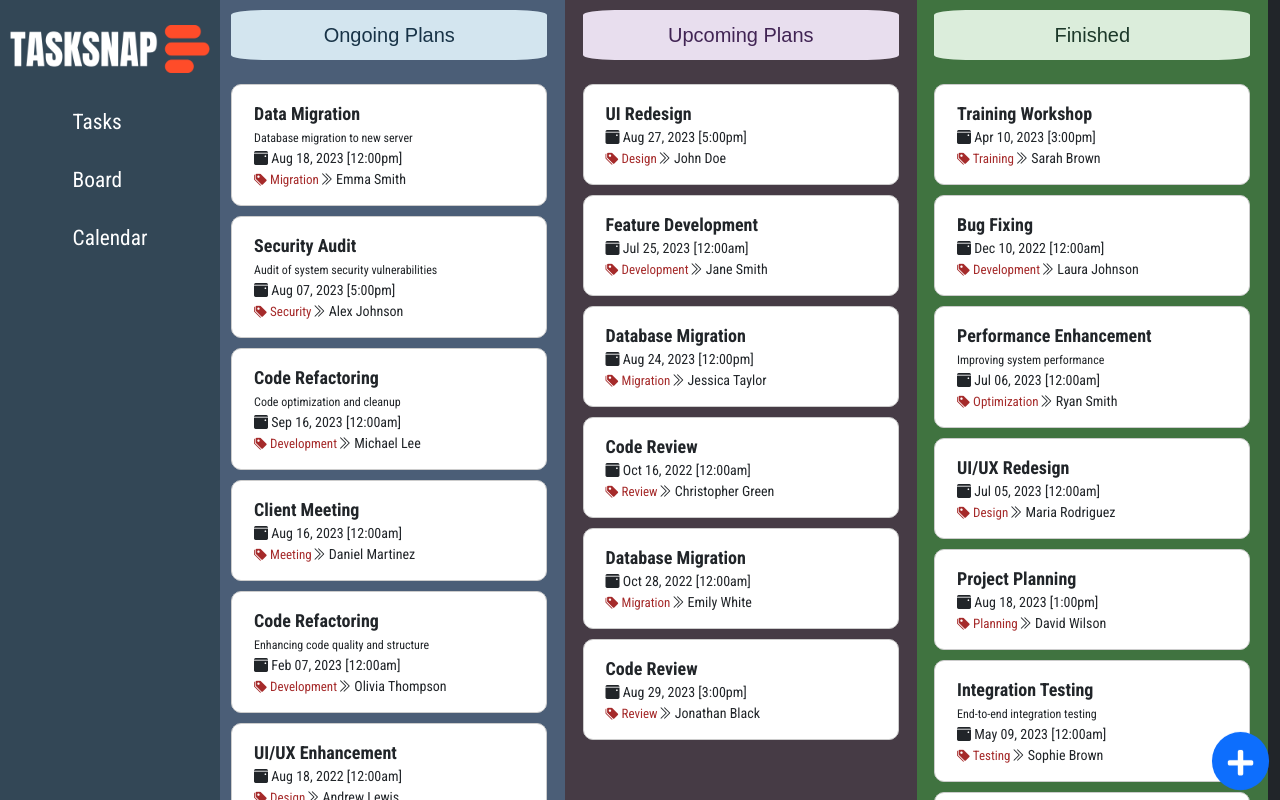
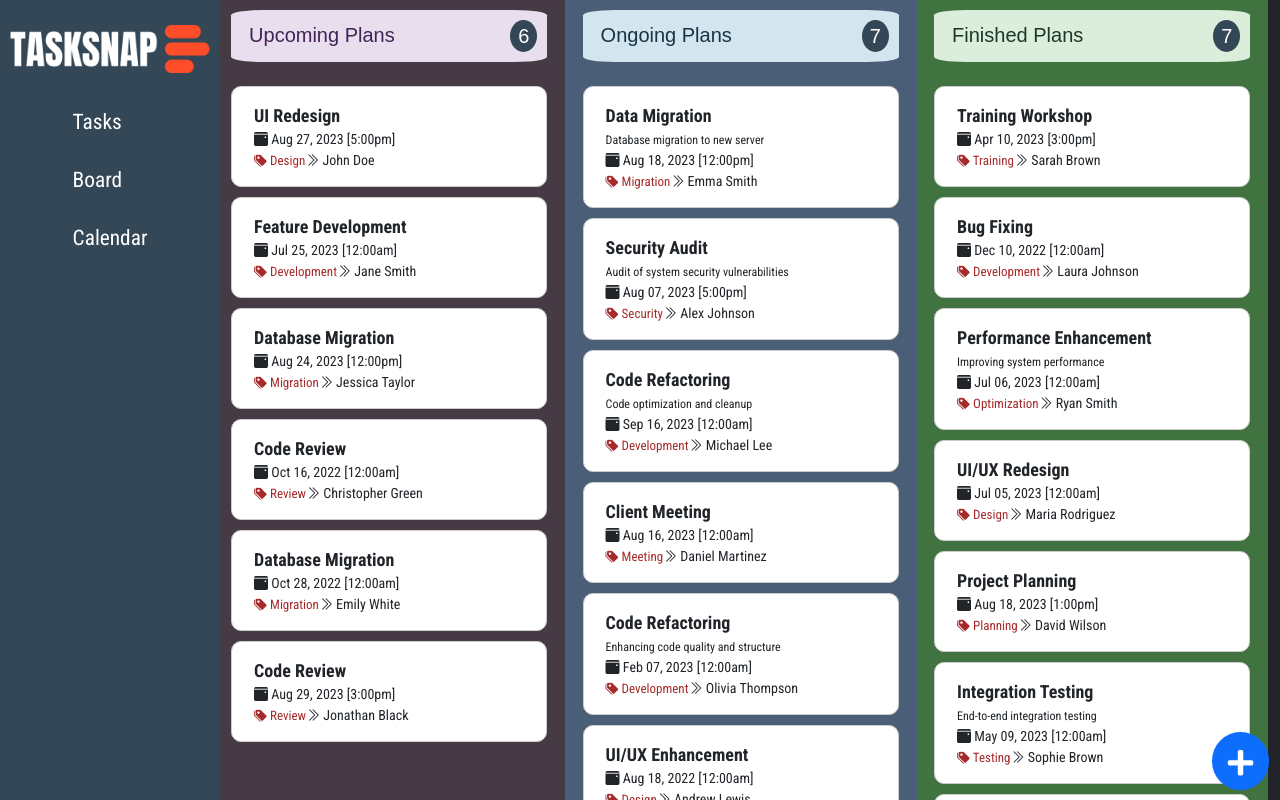
Before and after one commit to thitikl/React_taskSnap, a React (Create React App) app: page /board in a window 1280 px wide. Built offline with nearby package versions, Linux system fonts and the light colour scheme.

Commit message:
Position Switched and TaskNumber added

```diff
--- a/src/Board/Board.js
+++ b/src/Board/Board.js
@@ -226,28 +226,28 @@ export default function Board(props) {
           style={{ width: "240px" }}
         ></div>
         <div className="container-fluid d-flex vh-100 bg-dark">
+          <div className="col-md-4 d-flex" style={upcomingMain}>
+            <div style={headingcss}>
+              <div className="text-center d-flex justify-content-between" style={upcomingSub}>
+                <span className="ps-2">Upcoming Plans</span> <span className="rounded-circle" style={{color: "white", backgroundColor: "#334756", padding: "1px 8px"}}>{tasks.filter((task) => task.status === "plan").length}</span>
+              </div>
+              <div className="mt-4">{renderTasks(upcomingTasks, "plan")}</div>
+            </div>
+          </div>
           <div className="col-md-4 d-flex boarddata" style={ongoingMain}>
             <div style={headingcss}>
-              <div className="text-center" style={ongoingSub}>
-                Ongoing Plans
+              <div className="text-center d-flex justify-content-between" style={ongoingSub}>
+                <span className="ps-2">Ongoing Plans</span> <span className="rounded-circle" style={{color: "white", backgroundColor: "#334756", padding: "1px 8px"}}>{tasks.filter((task) => task.status === "ongoing").length}</span>
               </div>
               <div className="mt-4 text-dark">
                 {renderTasks(todayTasks, "ongoing")}
               </div>
             </div>
           </div>
-          <div className="col-md-4 d-flex" style={upcomingMain}>
-            <div style={headingcss}>
-              <div className="text-center" style={upcomingSub}>
-                Upcoming Plans
-              </div>
-              <div className="mt-4">{renderTasks(upcomingTasks, "plan")}</div>
-            </div>
-          </div>
           <div className="col-md-4 d-flex" style={finishedMain}>
             <div style={headingcss}>
-              <div className="text-center" style={finishedSub}>
-                Finished
+              <div className="text-center d-flex justify-content-between" style={finishedSub}>
+                <span className="ps-2">Finished Plans</span> <span className="rounded-circle" style={{color: "white", backgroundColor: "#334756", padding: "1px 8px"}}>{tasks.filter((task) => task.status === "finished").length}</span>
               </div>
               <div className="mt-4">
                 {renderTasks(finishedTasks, "finished")}
```
